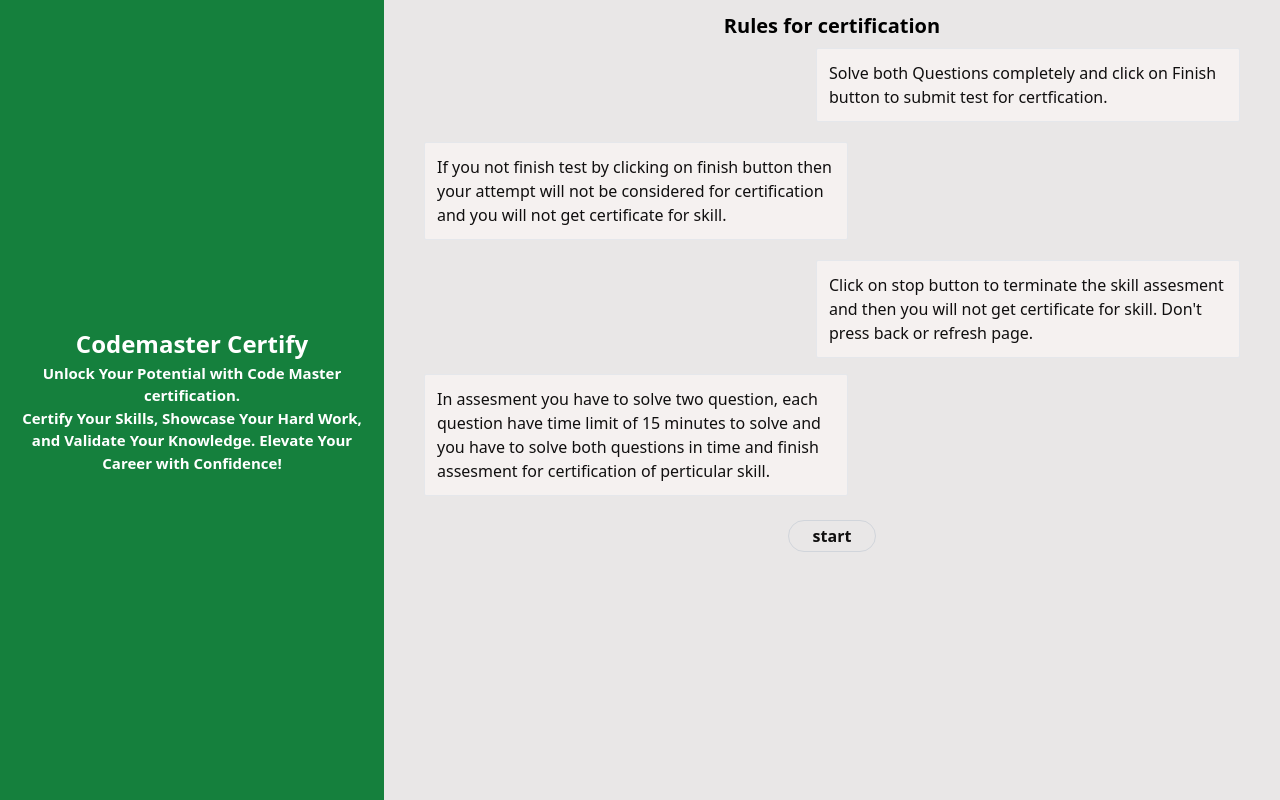
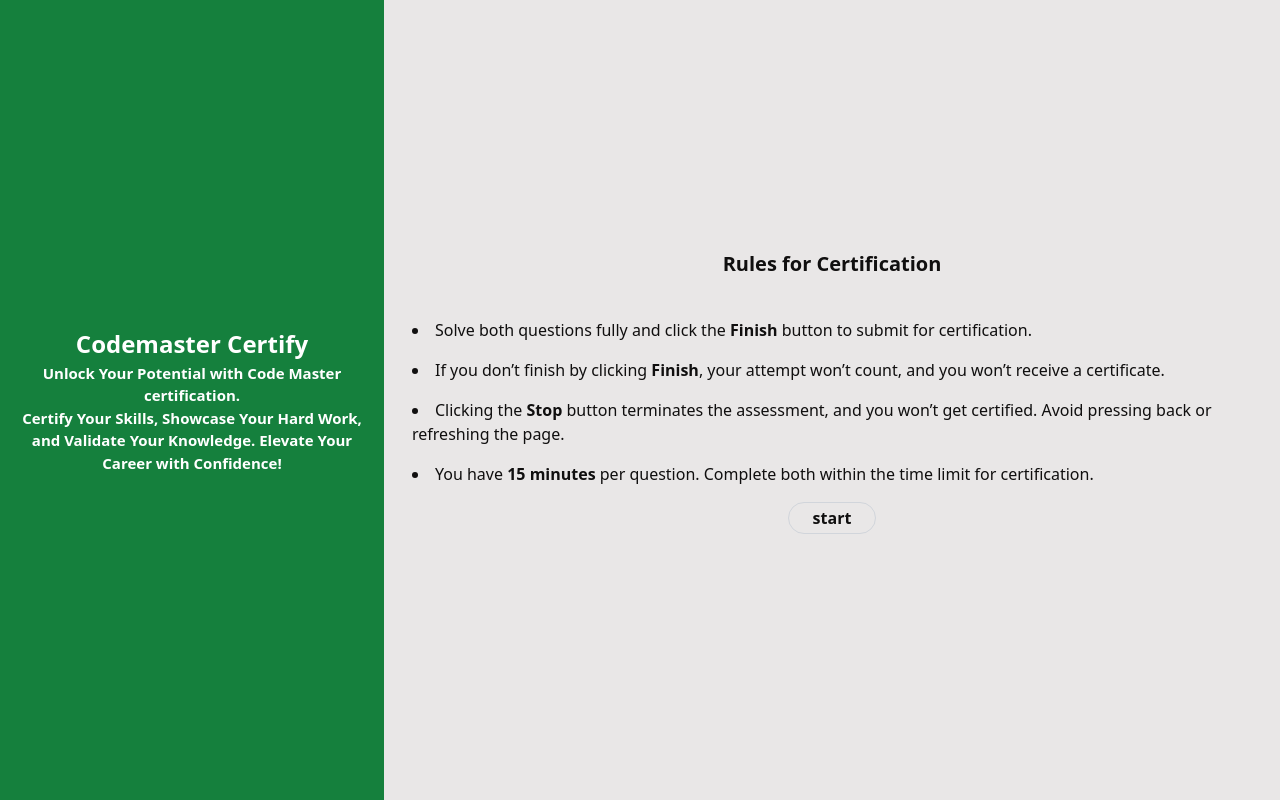
Before and after one commit to YashMulik2005/code_master_frontend, a React (Vite) app: page /certificate/rule/1 in a window 1280 px wide. Built offline with nearby package versions, Linux system fonts and the light colour scheme.

Commit message:
rules UI change

```diff
--- a/src/certificate/Rules.jsx
+++ b/src/certificate/Rules.jsx
@@ -1,97 +1,109 @@
-import React, { useEffect, useRef } from 'react'
-import themehook from '../components/CodeContext'
-import { Link, useParams } from 'react-router-dom'
-import { motion, useInView, useAnimation } from 'framer-motion'
+import React, { useEffect, useRef } from "react";
+import themehook from "../components/CodeContext";
+import { Link, useParams } from "react-router-dom";
+import { motion, useInView, useAnimation } from "framer-motion";
 
 function Rules() {
-    const { theme } = themehook()
-    const { id } = useParams()
+  const { theme } = themehook();
+  const { id } = useParams();
   console.log(id);
 
-    const div1 = useRef(null)
-    const div2 = useRef(null)
-    const div3 = useRef(null)
-    const div4 = useRef(null)
-    const isInView1 = useInView(div1, { once: false })
-    const isInView2 = useInView(div2, { once: false })
-    const isInView3 = useInView(div3, { once: false })
-    const isInView4 = useInView(div4, { once: false })
+  const div1 = useRef(null);
+  const div2 = useRef(null);
+  const div3 = useRef(null);
+  const div4 = useRef(null);
+  const isInView1 = useInView(div1, { once: false });
+  const isInView2 = useInView(div2, { once: false });
+  const isInView3 = useInView(div3, { once: false });
+  const isInView4 = useInView(div4, { once: false });
   // const div1Controls = useAnimation()
   // const div2Controls = useAnimation()
 
   const animateleft = {
     hidden: { opacity: 0, x: 75 },
-        visible: { opacity: 1, x: 0 }
-    }
+    visible: { opacity: 1, x: 0 },
+  };
 
   const animateright = {
     hidden: { opacity: 0, x: -75 },
-        visible: { opacity: 1, x: 0 }
-    }
+    visible: { opacity: 1, x: 0 },
+  };
   const animation = {
     hidden: { opacity: 0 },
-        visible: { opacity: 1 }
-    }
+    visible: { opacity: 1 },
+  };
   const transition = {
-        duration: 0.5
-
-    }
+    duration: 0.5,
+  };
   const transition2 = {
     duration: 0.5,
-        delay: 0.50
-    }
-
-    // useEffect(() => {
-    //     if (isInView1) {
-    //         div1Controls.start("visible")
-    //     }
-    //     if (isInView2) {
-    //         div2Controls.start("visible")
-    //     }
-    // }, [isInView1, isInView2])
+    delay: 0.5,
+  };
 
   return (
-        <div className=' flex flex-col sm:flex-row'>
-            <div className={` w-[100%] sm:w-[30%] sm:h-[100vh] flex justify-center items-center p-4 flex-col bg-green-700  text-white`}>
-                <h1 className='text-[24px] font-bold'>Codemaster Certify</h1>
-                <h1 className='font-semibold text-[15px] text-center'>Unlock Your Potential with Code Master certification.</h1>
-                <h1 className='font-semibold text-[15px] text-center'> Certify Your Skills, Showcase Your Hard Work, and Validate Your Knowledge. Elevate Your Career with Confidence!</h1>
+    <div className=" flex flex-col sm:flex-row">
+      <div
+        className={` w-[100%] sm:w-[30%] sm:h-[100vh] flex justify-center items-center p-4 flex-col bg-green-700  text-white`}
+      >
+        <h1 className="text-[24px] font-bold text-center">
+          Codemaster Certify
+        </h1>
+        <h1 className="font-semibold text-[15px] text-center">
+          Unlock Your Potential with Code Master certification.
+        </h1>
+        <h1 className="font-semibold text-[15px] text-center">
+          {" "}
+          Certify Your Skills, Showcase Your Hard Work, and Validate Your
+          Knowledge. Elevate Your Career with Confidence!
+        </h1>
       </div>
 
-            <div className=' w-[100%] sm:w-[70%] h-[100vh] p-3 sm:overflow-y-auto' >
-                <h1 className={`${theme == "light" ? "text-black" : "text-white"} text-xl font-bold text-center`}>Rules for certification</h1>
-                <motion.div className=' flex justify-end px-3' ref={div1}>
-                    <section className={`w-[50%] p-3 m-4 my-2 ${theme == "light" ? "bg-[#f5f1f0] border-[1px]" : "bg-[#0c131d]"} rounded-sm `}>
-                        <motion.p>Solve both Questions completely and click on Finish button to submit test for certfication.</motion.p>
+      <div className=" w-[100%] sm:w-[70%] sm:h-[100vh] sm:mt-0 mt-4 p-3 sm:overflow-y-auto flex flex-col justify-center items-center">
+        <h1
+          class={`text-xl font-bold text-center $${
+            theme == "light" ? "text-black" : "text-white"
+          } mb-10`}
+        >
+          Rules for Certification
+        </h1>
+        <section className=" flex justify-center">
+          <ul class="list-disc list-inside px-4 space-y-4">
+            <li>
+              Solve both questions fully and click the <strong>Finish</strong>{" "}
+              button to submit for certification.
+            </li>
+
+            <li>
+              If you don’t finish by clicking <strong>Finish</strong>, your
+              attempt won’t count, and you won’t receive a certificate.
+            </li>
+
+            <li>
+              Clicking the <strong>Stop</strong> button terminates the
+              assessment, and you won’t get certified. Avoid pressing back or
+              refreshing the page.
+            </li>
+
+            <li>
+              You have <strong>15 minutes</strong> per question. Complete both
+              within the time limit for certification.
+            </li>
+          </ul>
         </section>
-                </motion.div>
 
-                <motion.div className=' flex justify-start px-3' ref={div2}>
-                    <section className={`w-[50%] p-3 m-4 my-3 ${theme == "light" ? "bg-[#f5f1f0] border-[1px]" : "bg-[#0c131d]"} rounded-sm `}>
-                        <p>If you not finish test by clicking on finish button then your attempt will not be considered for certification and you will not get certificate for skill.</p>
-                    </section>
-                </motion.div>
-
-                <motion.div className=' flex justify-end px-3' ref={div3}>
-                    <section className={`w-[50%] p-3 m-4 my-2 ${theme == "light" ? "bg-[#f5f1f0] border-[1px]" : "bg-[#0c131d]"} rounded-sm `}>
-                        <p>Click on stop button to terminate the skill assesment and then you will not get certificate for skill. Don't press back or refresh page.</p>
-                    </section>
-                </motion.div>
-
-                <motion.div className=' flex justify-start px-3' ref={div4}>
-
-                    <section className={`w-[50%] p-3 m-4 my-2 ${theme == "light" ? "bg-[#f5f1f0] border-[1px]" : "bg-[#0c131d]"} rounded-sm `}>
-                        <p>In assesment you have to solve two question, each question have time limit of 15 minutes to solve and you have to solve both questions in time and finish assesment for certification of perticular skill.</p>
-                    </section>
-                </motion.div>
-
-                <section className=' flex justify-center'>
-                    <button className=' border-[1px] hover:bg-green-600 hover:text-white hover:border-none px-6 py-[3px] border-gray-300 rounded-3xl font-semibold my-4 '><Link to={`/certificate/dashboard/${id}`}> start </Link></button>
+        <section className=" flex justify-center">
+          <button className=" border-[1px] hover:bg-green-600 hover:text-white hover:border-none px-6 py-[3px] border-gray-300 rounded-3xl font-semibold my-4 ">
+            <Link to={`/certificate/dashboard/${id}`}> start </Link>
+          </button>
         </section>
       </div>
     </div>
-
-    )
+    //  <section className=" flex justify-center">
+    //       <button className=" border-[1px] hover:bg-green-600 hover:text-white hover:border-none px-6 py-[3px] border-gray-300 rounded-3xl font-semibold my-4 ">
+    //         <Link to={`/certificate/dashboard/${id}`}> start </Link>
+    //       </button>
+    //     </section>
+  );
 }
 
-export default Rules
+export default Rules;
```
Lines whose indentation alone changed are shown as unchanged.
